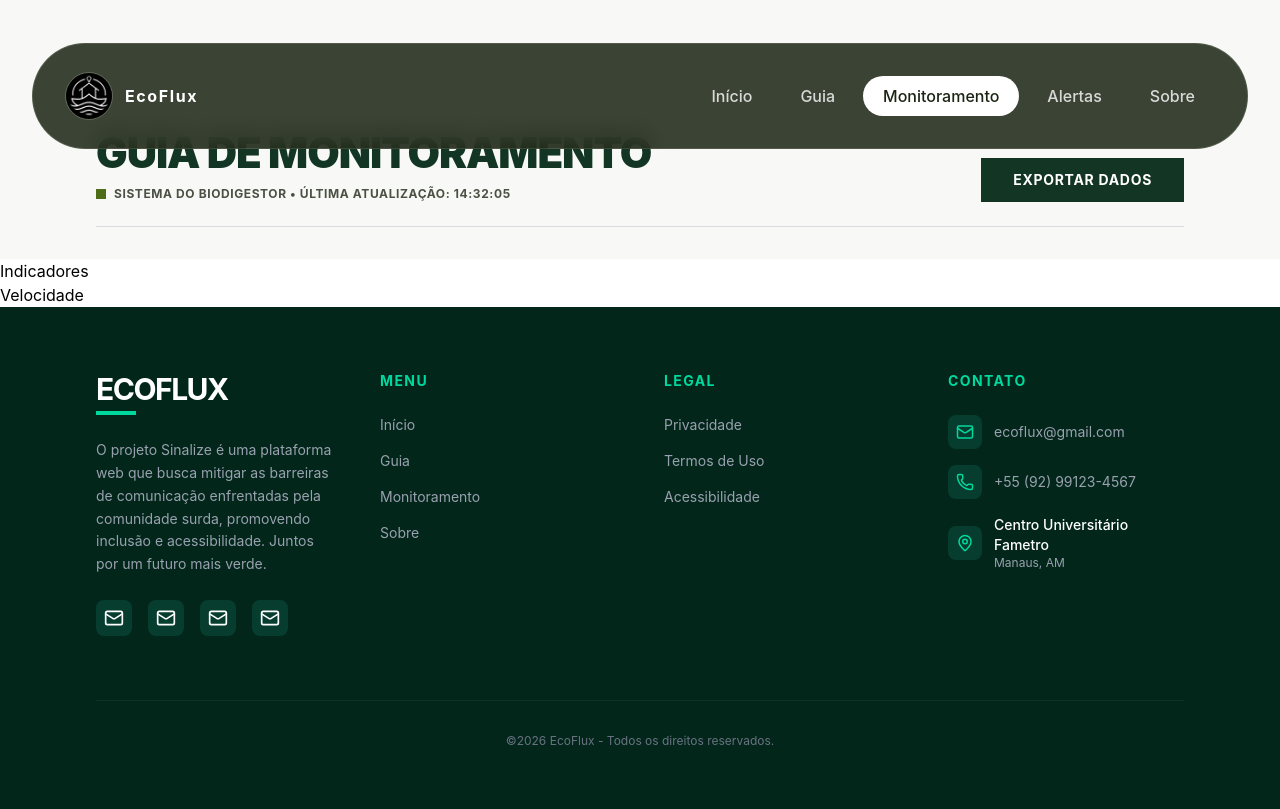
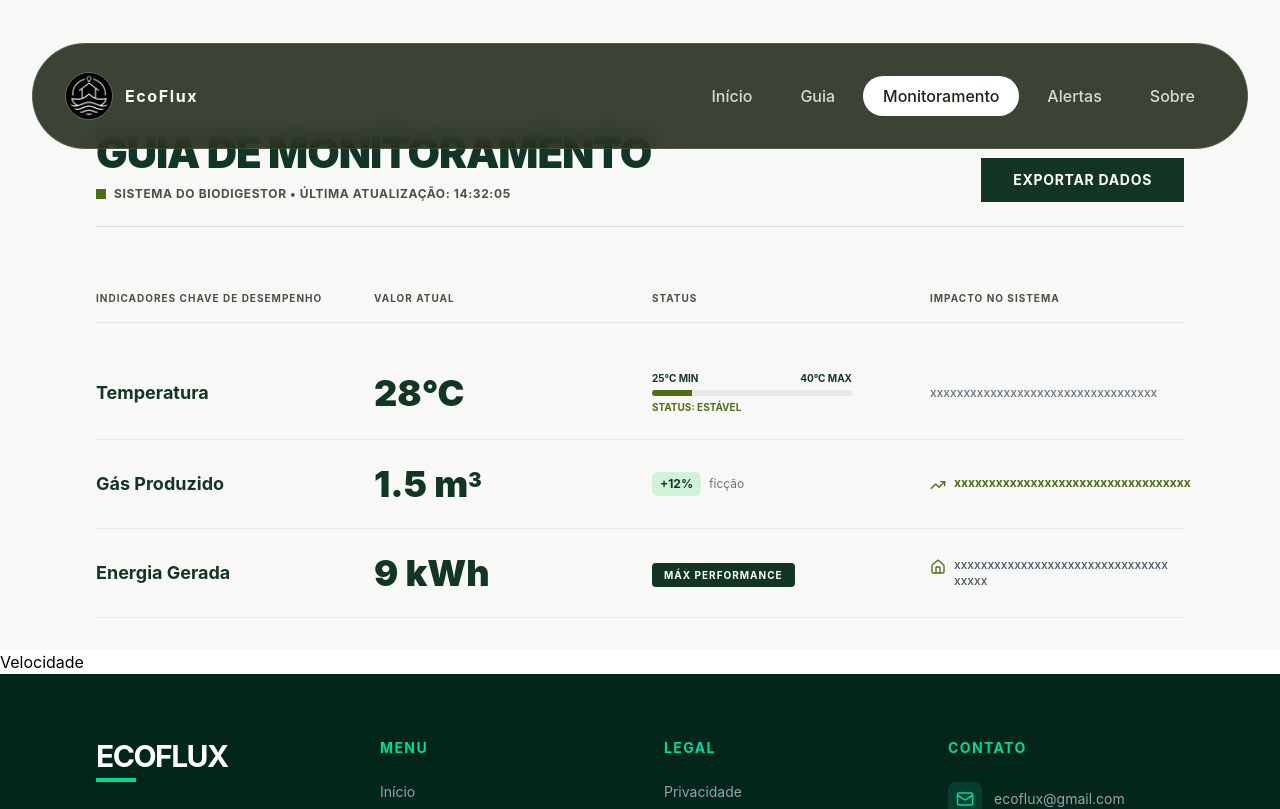
Before and after one commit to Alexandrediasss/EcoFlux, a React (Vite) app: page /monitoramento in a window 1280 px wide. Shown: the top 809 px of the page. Built offline with nearby package versions, Linux system fonts and the light colour scheme.

Commit message:
Adicionando Indicadores de Desempenho

```diff
--- a/src/pages/Monitoramento/components/IndicadoresDesempenho.tsx
+++ b/src/pages/Monitoramento/components/IndicadoresDesempenho.tsx
@@ -1,8 +1,91 @@
 import React from "react"
+import { TrendingUp, Home } from "lucide-react"
 
-const IndicadoresDesempenhoComponent = () => {
+const IndicadoresDesempenhoComponent: React.FC = () => {
     return (
-        <h1>Indicadores</h1>
+        <section className="w-full px-6 md:px-24 py-8 bg-[#F8F9F6]">
+            <div className="max-w-7xl mx-auto">
+                <div className="hidden md:grid grid-cols-4 gap-6 border-b border-gray-200 pb-4 mb-6">
+                    <h3 className="text-[10px] font-bold text-[#4A5043] uppercase tracking-widest">Indicadores Chave de Desempenho</h3>
+                    <h3 className="text-[10px] font-bold text-[#4A5043] uppercase tracking-widest">Valor Atual</h3>
+                    <h3 className="text-[10px] font-bold text-[#4A5043] uppercase tracking-widest">Status</h3>
+                    <h3 className="text-[10px] font-bold text-[#4A5043] uppercase tracking-widest">Impacto no Sistema</h3>
+                </div>
+                <div className="grid grid-cols-1 md:grid-cols-4 gap-4 md:gap-6 items-center border-b border-gray-200 py-6">
+                    <div className="md:col-span-1">
+                        <span className="md:hidden text-[10px] font-bold text-[#4A5043] uppercase tracking-widest block mb-1">Indicador</span>
+                        <h4 className="text-[#133524] text-lg font-bold">Temperatura</h4>
+                    </div>
+                    <div className="md:col-span-1">
+                        <span className="md:hidden text-[10px] font-bold text-[#4A5043] uppercase tracking-widest block mb-1">Valor</span>
+                        <div className="text-[#133524] text-4xl font-black">28°C</div>
+                    </div>
+                    <div className="md:col-span-1 w-full max-w-[200px]">
+                        <span className="md:hidden text-[10px] font-bold text-[#4A5043] uppercase tracking-widest block mb-1">Status</span>
+                        <div className="flex justify-between text-[10px] font-bold text-[#133524] mb-1">
+                            <span>25°C MIN</span>
+                            <span>40°C MAX</span>
+                        </div>
+                        <div className="w-full h-1.5 bg-gray-200 rounded-full overflow-hidden mb-1">
+                            <div className="h-full bg-[#4F6D17] w-[20%]"></div>
+                        </div>
+                        <div className="text-[10px] font-bold text-[#4F6D17] uppercase">Status: Estável</div>
+                    </div>
+
+                    <div className="md:col-span-1 text-xs text-gray-500 font-medium">
+                        <span className="md:hidden text-[10px] font-bold text-[#4A5043] uppercase tracking-widest block mb-1">Impacto</span>
+                        xxxxxxxxxxxxxxxxxxxxxxxxxxxxxxxxxx
+                    </div>
+                </div>
+                <div className="grid grid-cols-1 md:grid-cols-4 gap-4 md:gap-6 items-center border-b border-gray-200 py-6">
+                    <div className="md:col-span-1">
+                        <span className="md:hidden text-[10px] font-bold text-[#4A5043] uppercase tracking-widest block mb-1">Indicador</span>
+                        <h4 className="text-[#133524] text-lg font-bold">Gás Produzido</h4>
+                    </div>
+                    <div className="md:col-span-1">
+                        <span className="md:hidden text-[10px] font-bold text-[#4A5043] uppercase tracking-widest block mb-1">Valor</span>
+                        <div className="text-[#133524] text-4xl font-black">
+                            1.5 m<sup className="text-xl">3</sup>
+                        </div>
+                    </div>
+                    <div className="md:col-span-1 flex items-center gap-2">
+                        <span className="md:hidden text-[10px] font-bold text-[#4A5043] uppercase tracking-widest block">Status</span>
+                        <span className="bg-[#D1F2D9] text-[#133524] px-2 py-1 rounded-md text-xs font-bold">
+                            +12%
+                        </span>
+                        <span className="text-xs text-gray-500">ficção</span>
+                    </div>
+                    <div className="md:col-span-1 flex items-start gap-2 text-xs text-[#4F6D17] font-bold">
+                        <span className="md:hidden text-[10px] font-bold text-[#4A5043] uppercase tracking-widest block">Impacto</span>
+                        <TrendingUp size={16} className="shrink-0 mt-0.5" />
+                        xxxxxxxxxxxxxxxxxxxxxxxxxxxxxxxxxx
+                    </div>
+                </div>
+                <div className="grid grid-cols-1 md:grid-cols-4 gap-4 md:gap-6 items-center border-b border-gray-200 py-6">
+                    <div className="md:col-span-1">
+                        <span className="md:hidden text-[10px] font-bold text-[#4A5043] uppercase tracking-widest block mb-1">Indicador</span>
+                        <h4 className="text-[#133524] text-lg font-bold">Energia Gerada</h4>
+                    </div>
+                    <div className="md:col-span-1">
+                        <span className="md:hidden text-[10px] font-bold text-[#4A5043] uppercase tracking-widest block mb-1">Valor</span>
+                        <div className="text-[#133524] text-4xl font-black">9 kWh</div>
+                    </div>
+                    <div className="md:col-span-1">
+                        <span className="md:hidden text-[10px] font-bold text-[#4A5043] uppercase tracking-widest block mb-1">Status</span>
+                        <span className="bg-[#133524] text-white px-3 py-1.5 rounded-sm text-[10px] font-bold uppercase tracking-widest">
+                            Máx Performance
+                        </span>
+                    </div>
+                    <div className="md:col-span-1 flex items-start gap-2 text-xs text-gray-600 font-medium">
+                        <span className="md:hidden text-[10px] font-bold text-[#4A5043] uppercase tracking-widest block">Impacto</span>
+                        <Home size={16} className="shrink-0 text-[#4F6D17] mt-0.5" />
+                        <span>
+                            xxxxxxxxxxxxxxxxxxxxxxxxxxxxxxxx<br/>xxxxx
+                        </span>
+                    </div>
+                </div>
+            </div>
+        </section>
     )
 }
 
```
